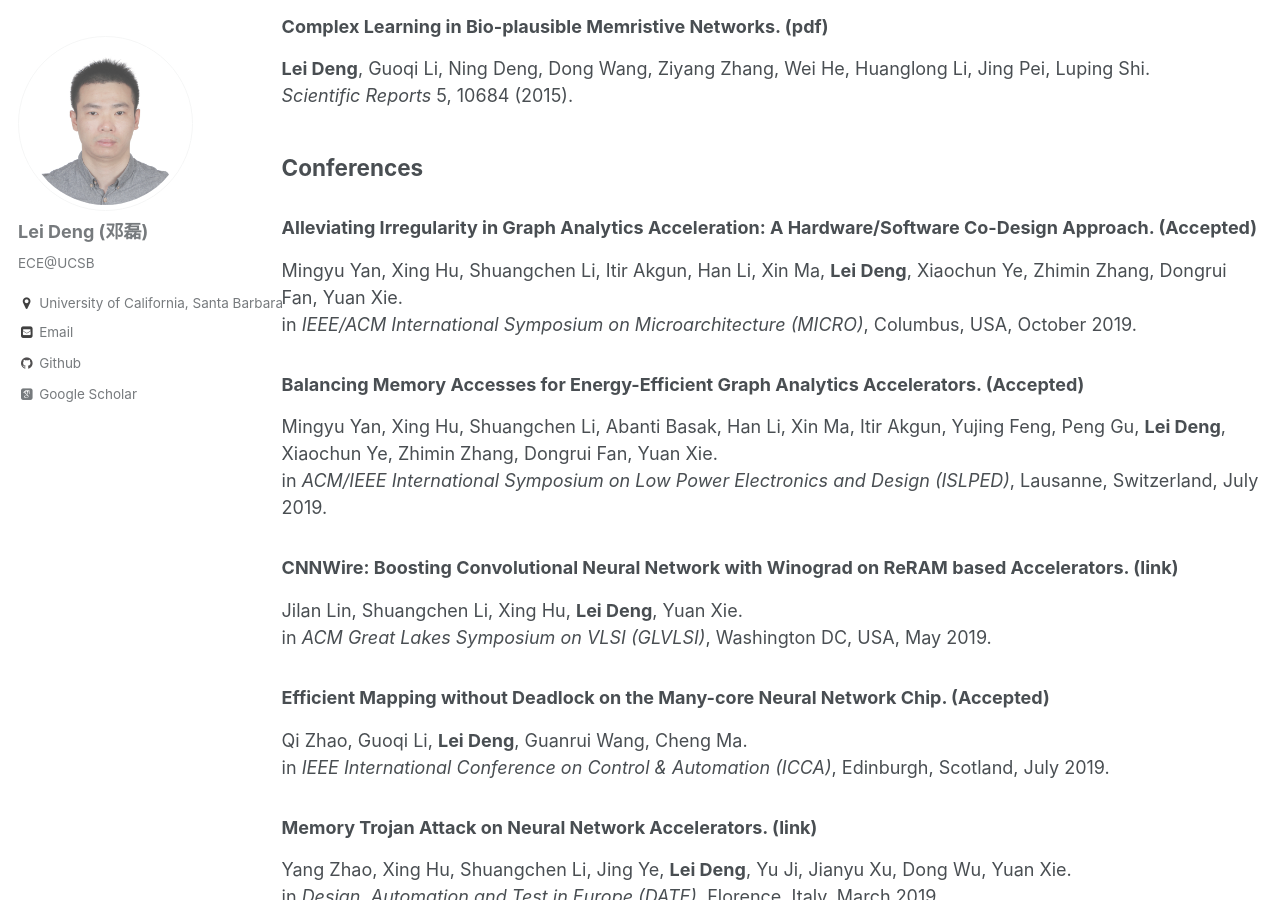
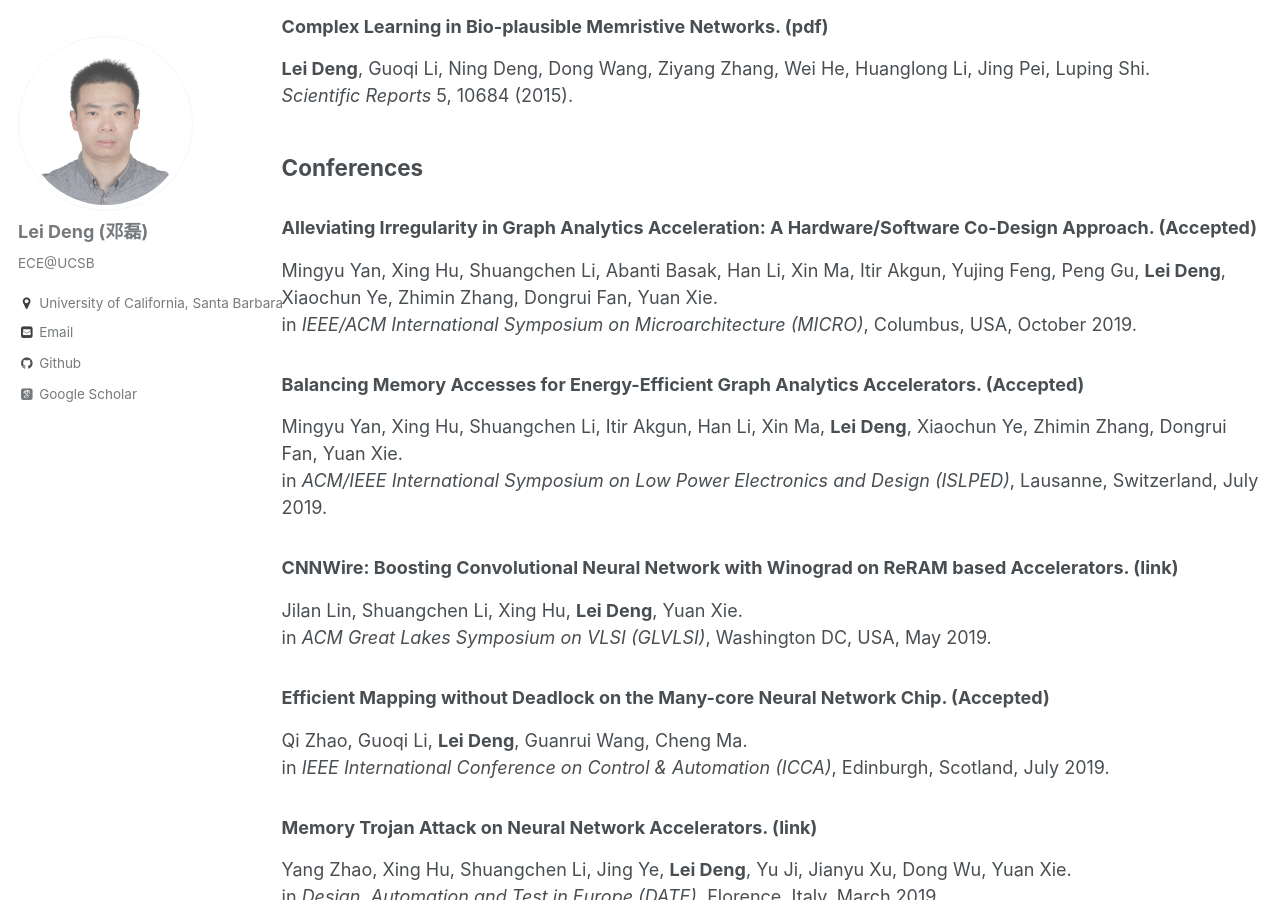
Before and after one commit to dllfei/dllfei.github.io, a Jekyll site: the page built from _pages/publications.md, in a window 1280 px wide and 900 px high, scrolled down 3275 px. Built offline with Jekyll 4.4.1, drawn with Linux system fonts in a browser that asks for light colours; some web fonts are replaced.

```diff
--- a/_pages/publications.md
+++ b/_pages/publications.md
@@ -100,11 +100,11 @@ Guoqi Li, Wuhua Hu, Gaoxi Xiao, **Lei Deng**, Pei Tang, Jing Pei, Luping Shi. <b
 ## Conferences
 
 ### Alleviating Irregularity in Graph Analytics Acceleration: A Hardware/Software Co-Design Approach. (Accepted) <br />
-Mingyu Yan, Xing Hu, Shuangchen Li, Itir Akgun, Han Li, Xin Ma, **Lei Deng**, Xiaochun Ye, Zhimin Zhang, Dongrui Fan, Yuan Xie. <br />
+Mingyu Yan, Xing Hu, Shuangchen Li, Abanti Basak, Han Li, Xin Ma, Itir Akgun, Yujing Feng, Peng Gu, **Lei Deng**, Xiaochun Ye, Zhimin Zhang, Dongrui Fan, Yuan Xie. <br />
 in *IEEE/ACM International Symposium on Microarchitecture (MICRO)*, Columbus, USA, October 2019.
 
 ### Balancing Memory Accesses for Energy-Efficient Graph Analytics Accelerators. (Accepted) <br />
-Mingyu Yan, Xing Hu, Shuangchen Li, Abanti Basak, Han Li, Xin Ma, Itir Akgun, Yujing Feng, Peng Gu, **Lei Deng**, Xiaochun Ye, Zhimin Zhang, Dongrui Fan, Yuan Xie. <br />
+Mingyu Yan, Xing Hu, Shuangchen Li, Itir Akgun, Han Li, Xin Ma, **Lei Deng**, Xiaochun Ye, Zhimin Zhang, Dongrui Fan, Yuan Xie. <br />
 in *ACM/IEEE International Symposium on Low Power Electronics and Design (ISLPED)*, Lausanne, Switzerland, July 2019.
 
 ### CNNWire: Boosting Convolutional Neural Network with Winograd on ReRAM based Accelerators. ([link](https://dl.acm.org/citation.cfm?id=3318018)) <br />
```
